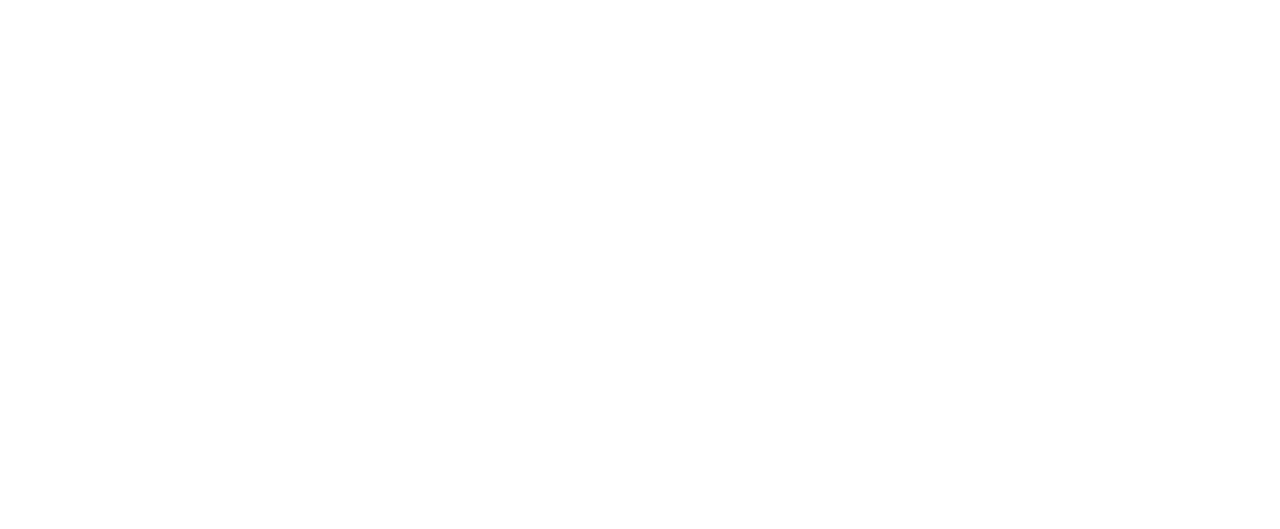
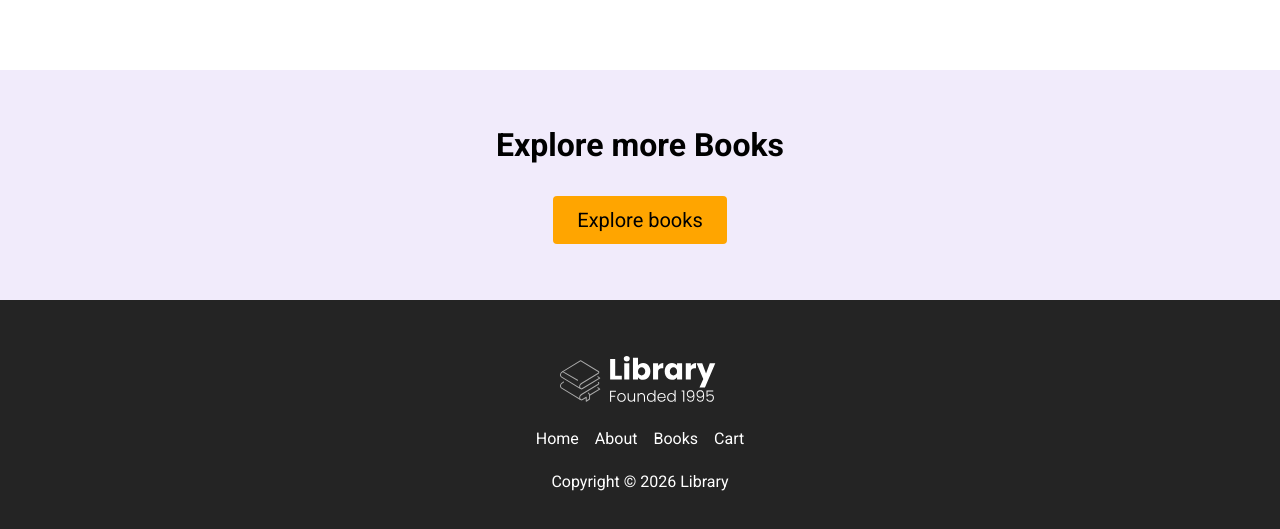
Before and after one commit to Julez5188/library-react-app, a React (Create React App) app: page / in a window 1280 px wide. Shown: the part 2651-3180 px from the top of the page. Before the commit the page ends 2721 px from the top, so only its background shows below. Built offline with nearby package versions, Linux system fonts and the light colour scheme.

Commit message:
added explore and footer

```diff
--- a/src/App.js
+++ b/src/App.js
@@ -4,6 +4,8 @@
 import Highlights from './components/Highlights';
 import Features from './components/Features';
 import Discounted from './components/Discounted';
+import Explore from './components/Explore';
+import Footer from './components/Footer';
 
 
 function App() {
@@ -14,6 +16,8 @@
       <Highlights />
       <Features />
       <Discounted />
+      <Explore />
+      <Footer />
     </div>
   );
 }
--- /dev/null
+++ b/src/components/Explore.jsx
@@ -0,0 +1,20 @@
+import React from 'react';
+
+const Explore = () => {
+  return (
+    <section id="explore">
+      <div className="container">
+        <div className="row row__column">
+          <h2>
+            Explore more <span className="orange">Books</span>
+          </h2>
+          <a href="/books">
+            <button className="btn">Explore books</button>
+          </a>
+        </div>
+      </div>
+    </section>
+  );
+}
+
+export default Explore;
--- /dev/null
+++ b/src/components/Footer.jsx
@@ -0,0 +1,27 @@
+import React from 'react';
+import Logo from '../assets/Library.svg'
+
+const Footer = () => {
+  return (
+    <footer>
+      <div className="container">
+        <div className="row row__column">
+          <a href="/">
+            <figure className="footer__logo">
+              <img src={Logo} class="footer__logo--img" alt="" />
+            </figure>
+          </a>
+          <div className="footer__list">
+            <a href="/" className="footer__link">Home</a>
+            <span className="footer__link no-cursor">About</span>
+            <a href="/books" className="footer__link">Books</a>
+            <a href="/cart" className="footer__link">Cart</a>
+          </div>
+          <div className="footer__copyright">Copyright &copy; 2026 Library</div>
+        </div>
+      </div>
+    </footer>
+  );
+}
+
+export default Footer;
```
